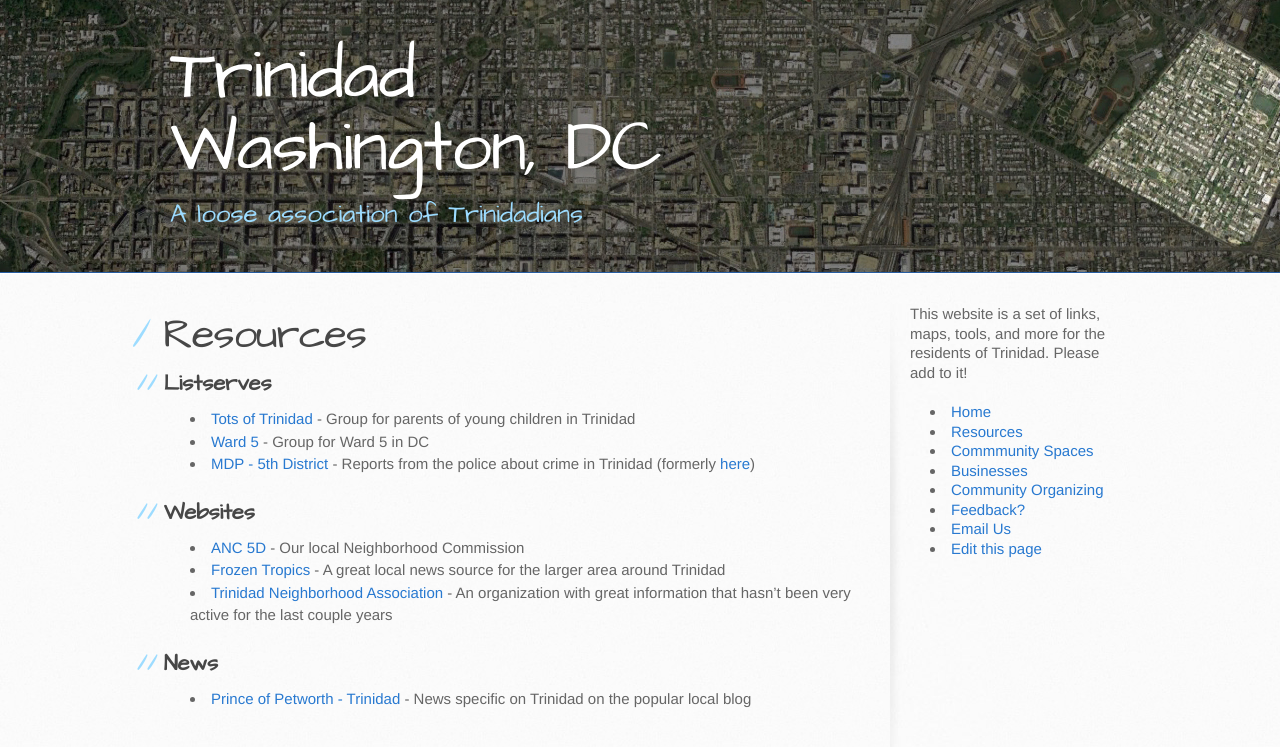
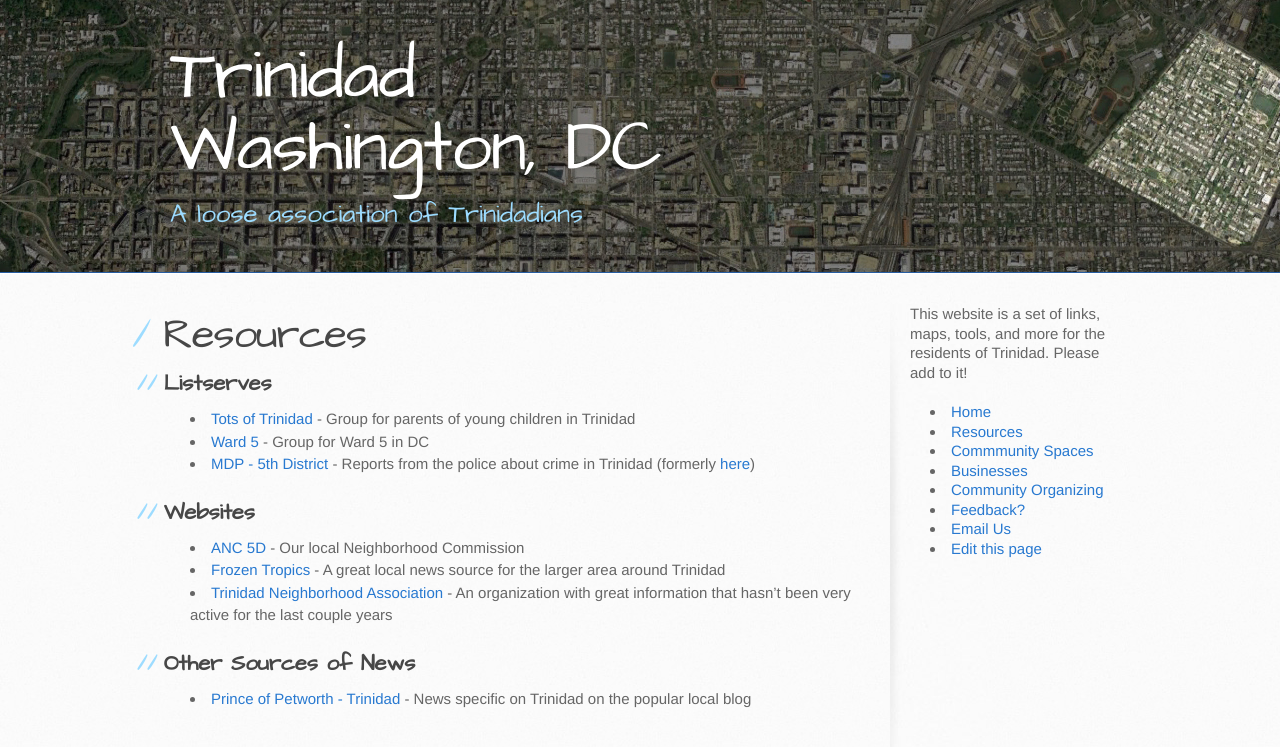
Before and after one commit to gbinal/tobago, a Jekyll site: the page built from resources.md, in a window 1280 px wide. Shown: the top 747 px of the page. Built offline with Jekyll 4.4.1, drawn with Linux system fonts in a browser that asks for light colours.

Commit message:
changing a header

```diff
--- a/resources.md
+++ b/resources.md
@@ -19,6 +19,6 @@ published: true
 * [Trinidad Neighborhood Association](https://trinidadneighborhood.org) - An organization with great information that hasn't been very active for the last couple years
 
 
-## News
+## Other Sources of News
 
 * [Prince of Petworth - Trinidad](https://www.popville.com/category/locations/trinidad-neighborhoods/) - News specific on Trinidad on the popular local blog
```
